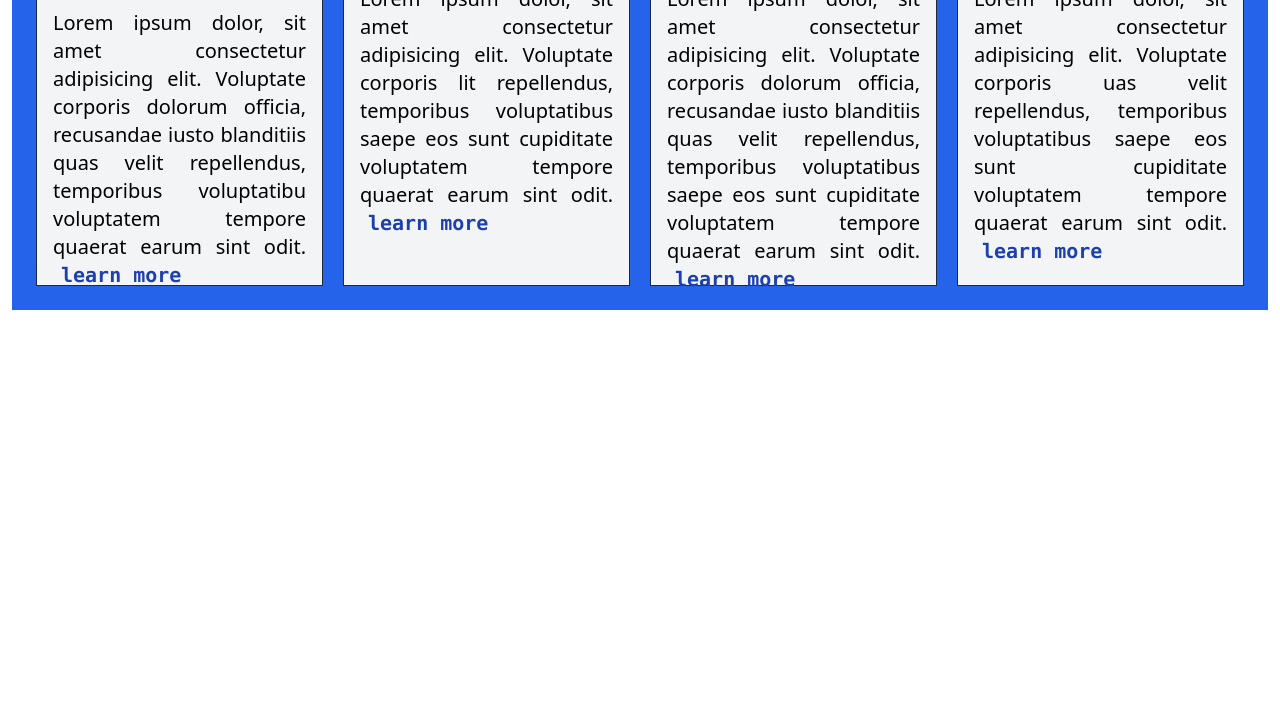
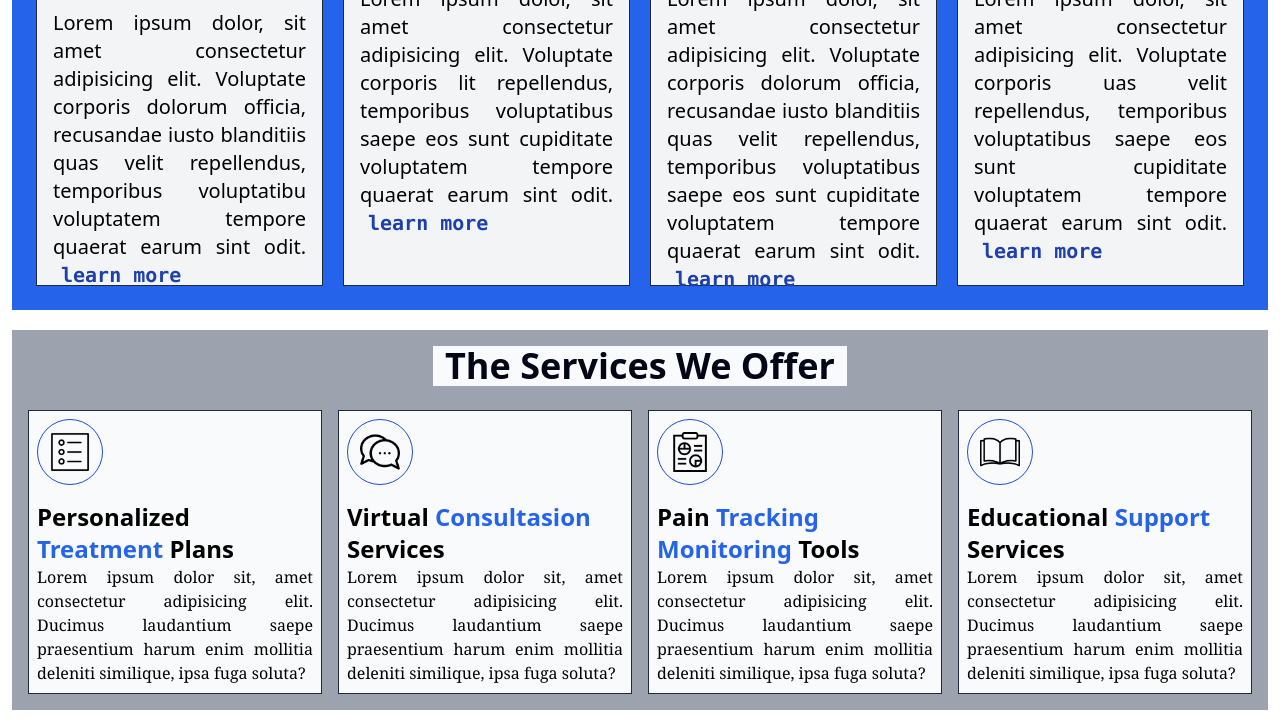
Before and after one commit to candra256/PainRecover, a website: page public/index.html in a window 1280 px wide. Shown: the part 1904-2626 px from the top of the page. Before the commit the page ends 2226 px from the top, so only its background shows below. Drawn offline with nearby package versions, Linux system fonts and the light colour scheme; a web font is replaced by a local one.

Commit message:
menambahkan services

```diff
--- a/public/index.html
+++ b/public/index.html
@@ -62,7 +62,7 @@
                 <a href="#about">about</a>
               </li>
               <li class="inline-block border border-black rounded-full py-1 px-5 mx-6 shadow-md">
-                <a href="">how it workd</a>
+                <a href="#services">services</a>
               </li>
               <li class="inline-block border border-black rounded-full py-1 px-5 mx-6 shadow-md">
                 <a href="">testimonials</a>
@@ -183,6 +183,7 @@
               class="lg:w-max w-full lg:border-r-2 border-b-2 border-black h-full flex items-center lg:pr-4 pb-3 lg:pb-0"
             >
               <div
+                data-aos="fade-right"
                 class="lg:w-max lg:text-start text-center w-max mx-auto text-nowrap bg-red-700 rotate-3 text-gray-300"
               >
                 <h1 class="text-xl capitalize w-full font-semibold font-serif">
@@ -197,7 +198,7 @@
               <p class="text-justify border-t-2 border-black p-3 lg:p-0 oswald-explain">
                 Lorem, ipsum dolor sit amet consectetur adipisicing elit. Ipsam quo ad qui facilis
                 nihil minima dicta quia sunt quas Lorem ipsum dolor sit amet consectetur.
-                aspernatur. Lorem
+                aspernatur. <span class="underline text-gray-100 font-semibold cursor-pointer hover:p-2 bg-black">Lorem</span>
               </p>
             </div>
           </div>
@@ -267,7 +268,7 @@
           >
             <div class="w-max mb-6 h-max mx-auto">
               <h1
-                class="text-xl md:text-2xl md:mb-3 bg-gray-900 font-semibold text-white drop-shadow-md font-mono text-center p-2 box-border -rotate-2"
+                class="text-base md:text-2xl md:mb-3 bg-gray-900 font-semibold text-white drop-shadow-md font-mono text-center lg:p-2 md:p-2 p-1 box-border -rotate-2"
               >
                 some pictures about us
               </h1>
@@ -291,7 +292,7 @@
         </section>
 
         <!-- how it works -->
-        <section class="w-full flex flex-col justify-center mt-5 bg-blue-600">
+        <section id="services" class="w-full flex flex-col justify-center mt-5 bg-blue-600">
           <div class="flex flex-col justify-center mt-3 mb-2">
             <div class="my-0 mx-auto">
               <p class="w-max bg-red-500 py-1 px-4 lg:py-2 lg:px-6 lg:text-xl text-white font-semibold">services</p>
@@ -419,6 +420,64 @@
 
         </section>
 
+        <section class="w-full flex flex-col mt-5 bg-gray-400">
+          <div
+          data-aos="fade-up"
+           class="w-full mt-4">
+            <h1 class="text-center capitalize lg:text-4xl md:text-4xl font-semibold text-2xl bg-gray-50 w-max my-0 mx-auto px-3 text-slate-950">The Services we Offer</h1>
+          </div>
+
+          <div class="w-full mt-2 p-4 flex flex-col gap-4 lg:flex md:grid md:grid-cols-2 lg:flex-row">
+
+            <div
+            data-aos="flip-right"
+             class="lg:w-1/4 border border-slate-800 p-2 w-full bg-gray-50">
+              <div class="border mb-4 rounded-full border-blue-700 w-max h-max p-3">
+                <img src="logo/note.png" alt="" class="w-10 h-10">
+              </div>
+
+              <h1 class="capitalize text-xl font-semibold md:text-2xl lg:text-2xl">personalized <span class="text-blue-600">treatment</span> plans</h1>
+              <p class="text-justify font-serif">Lorem ipsum dolor sit, amet consectetur adipisicing elit. Ducimus laudantium saepe praesentium harum enim mollitia deleniti similique, ipsa fuga soluta?</p>
+            </div>
+
+            <div
+            data-aos="flip-right"
+             class="lg:w-1/4 border border-slate-800 p-2 bg-gray-50">
+              <div class="border mb-4 rounded-full border-blue-700 w-max h-max p-3">
+                <img src="logo/bubble-chat.png" alt="" class="w-10 h-10">
+              </div>
+
+              <h1 class="capitalize text-xl font-semibold lg:text-2xl">virtual <span class="text-blue-600">consultasion</span> services</h1>
+              <p class="text-justify font-serif">Lorem ipsum dolor sit, amet consectetur adipisicing elit. Ducimus laudantium saepe praesentium harum enim mollitia deleniti similique, ipsa fuga soluta?</p>
+            </div>
+
+            <div
+            data-aos="flip-right"
+            class="lg:w-1/4 border border-slate-800 p-2 bg-gray-50">
+              <div class="border mb-4 rounded-full border-blue-700 w-max h-max p-3">
+                <img src="logo/analytics.png" alt="" class="w-10 h-10">
+              </div>
+
+              <h1 class="text-xl capitalize lg:text-2xl font-semibold">pain <span class="text-blue-600">tracking monitoring</span> tools</h1>
+              <p class="text-justify font-serif">Lorem ipsum dolor sit, amet consectetur adipisicing elit. Ducimus laudantium saepe praesentium harum enim mollitia deleniti similique, ipsa fuga soluta?</p>
+            </div>
+
+            <div
+            data-aos="flip-right"
+             class="lg:w-1/4 border border-slate-800 p-2 bg-gray-50">
+              <div class="border mb-4 rounded-full border-blue-700 w-max h-max p-3">
+                <img src="logo/book.png" alt="" class="w-10 h-10">
+              </div>
+
+              <h1 class="text-xl capitalize lg:text-2xl font-semibold">educational <span class="text-blue-600">support</span> services</h1>
+              <p class="text-justify font-serif">Lorem ipsum dolor sit, amet consectetur adipisicing elit. Ducimus laudantium saepe praesentium harum enim mollitia deleniti similique, ipsa fuga soluta?</p>
+            </div>
+
+
+
+          </div>
+        </section>
+
         <!-- testimonials -->
         <section></section>
       </main>
```
Also changed, not shown: public/css/output.css, public/logo/analytics.png (added), public/logo/book.png (added), public/logo/bubble-chat.png (added), public/logo/note.png (added).
